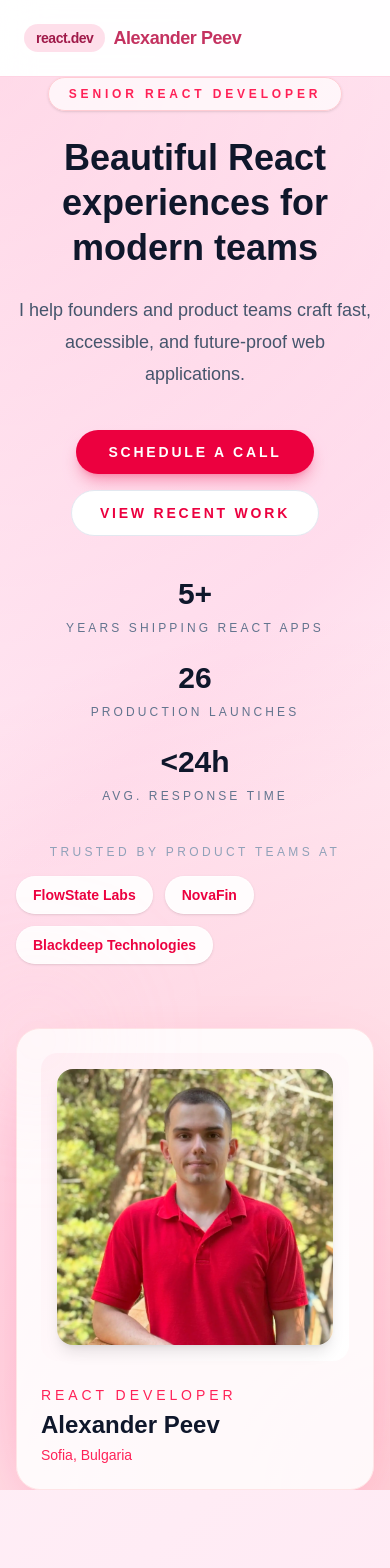
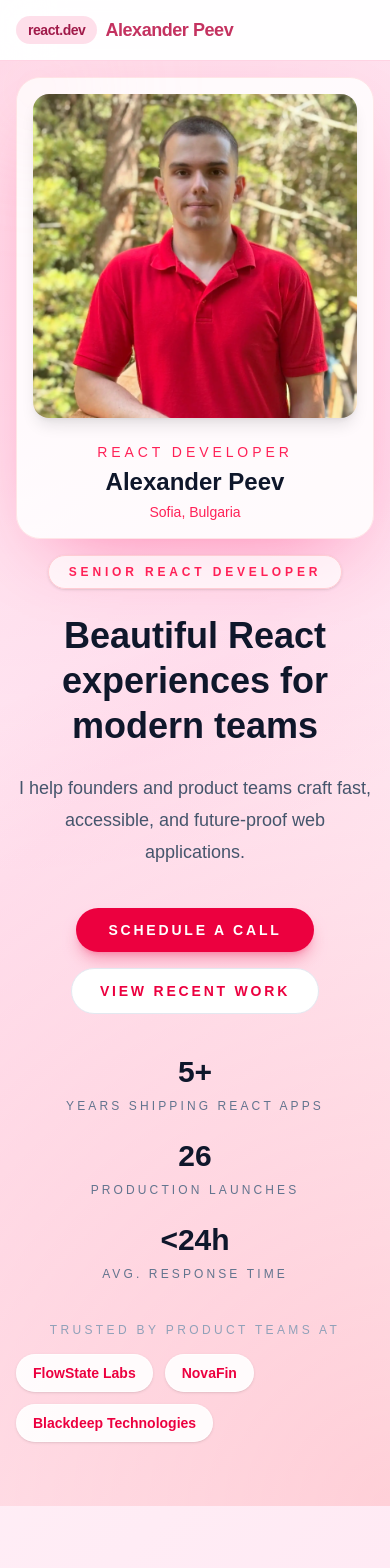
Before and after one commit to alexpeev9/MeetAlex-Portfolio-Site, a Next.js app: page / in a window 390 px wide. Shown: the top 1568 px of the page. Built offline with nearby package versions, Linux system fonts and the light colour scheme.

Commit message:
Fix spacings and mobile design

```diff
--- a/src/app/layout.tsx
+++ b/src/app/layout.tsx
@@ -1,6 +1,8 @@
 import { getCopy } from "@/lib/getCopy";
 import type { Metadata } from "next";
 import { Geist, Geist_Mono } from "next/font/google";
+import Footer from "../components/layout/Footer";
+import Header from "../components/layout/Header";
 import "./globals.css";
 
 const geistSans = Geist({
@@ -30,7 +32,20 @@ export default function RootLayout({
       <body
         className={`${geistSans.variable} ${geistMono.variable} antialiased`}
       >
-        {children}
+        <div
+          className="flex min-h-screen flex-col"
+          style={{
+            background: "var(--gradient-page)",
+            color: "var(--text-primary)",
+          }}
+        >
+          <Header />
+          {children}
+          <Footer
+            footer={copy.footer}
+            linkAriaLabel={copy.accessibility.projectLink}
+          />
+        </div>
       </body>
     </html>
   );
--- a/src/app/page.tsx
+++ b/src/app/page.tsx
@@ -2,8 +2,6 @@ import CvCertifications from "@/components/cv/CvCertifications";
 import CvEducation from "@/components/cv/CvEducation";
 import CvExperience from "@/components/cv/CvExperience";
 import CvProjects from "@/components/cv/CvProjects";
-import Footer from "@/components/layout/Footer";
-import Header from "@/components/layout/Header";
 import HeroSection from "@/components/sections/HeroSection";
 import { getCopy } from "@/lib/getCopy";
 
@@ -11,14 +9,7 @@ const cvCopy = getCopy();
 
 export default function CvPage() {
   return (
-    <div
-      className="flex min-h-screen flex-col"
-      style={{
-        background: "var(--gradient-page)",
-        color: "var(--text-primary)",
-      }}
-    >
-      <Header />
+    <>
       <HeroSection sectionId="hero" />
       <main className="flex flex-col gap-16 pb-24 pt-16 sm:gap-20">
         <CvProjects
@@ -67,10 +58,6 @@ export default function CvPage() {
         />
         <CvSalary sectionId="salary" salary={cvCopy.cv.salary} /> */}
       </main>
-      <Footer
-        footer={cvCopy.footer}
-        linkAriaLabel={cvCopy.accessibility.projectLink}
-      />
-    </div>
+    </>
   );
 }
--- a/src/components/cv/CvCertifications.tsx
+++ b/src/components/cv/CvCertifications.tsx
@@ -14,10 +14,7 @@ const CvCertifications = ({
   sectionId,
   className,
 }: CvCertificationsProps) => {
-  const sectionClassName = [
-    "mx-auto w-full max-w-6xl px-4 pt-12 sm:px-0 sm:pt-16",
-    className,
-  ]
+  const sectionClassName = ["mx-auto w-full max-w-6xl px-4 sm:px-0", className]
     .filter(Boolean)
     .join(" ");
 
--- a/src/components/cv/CvEducation.tsx
+++ b/src/components/cv/CvEducation.tsx
@@ -14,10 +14,7 @@ const CvEducation = ({
   sectionId,
   className,
 }: CvEducationProps) => {
-  const sectionClassName = [
-    "mx-auto w-full max-w-6xl px-4 pt-12 sm:px-0 sm:pt-16",
-    className,
-  ]
+  const sectionClassName = ["mx-auto w-full max-w-6xl px-4 sm:px-0", className]
     .filter(Boolean)
     .join(" ");
 
--- a/src/components/layout/Header.tsx
+++ b/src/components/layout/Header.tsx
@@ -5,13 +5,13 @@ const Header = () => {
   const navigation = copy.navigation;
   return (
     <header
-      className="sticky top-0 z-40 border-b backdrop-blur-lg"
+      className="sticky top-0 z-40 border-b backdrop-blur-xl transition-shadow duration-300"
       style={{
         background: "var(--surface-header)",
         borderColor: "var(--surface-header-border)",
       }}
     >
-      <div className="mx-auto flex w-full max-w-6xl items-center justify-between px-6 py-6 lg:px-12">
+      <div className="mx-auto flex w-full max-w-6xl items-center justify-between px-4 py-4 md:px-6 md:py-5 lg:px-12 lg:py-6">
         <a
           href="#hero"
           className="flex items-center gap-2 text-lg font-semibold tracking-tight text-(--text-accent) transition duration-300 hover:-translate-y-0.5 focus-visible:ring-2 focus-visible:ring-(--focus-ring) focus-visible:ring-offset-2 focus-visible:ring-offset-(--focus-ring-offset)"
--- a/src/components/sections/HeroSection.tsx
+++ b/src/components/sections/HeroSection.tsx
@@ -14,7 +14,7 @@ const HeroSection = ({ sectionId }: HeroSectionProps) => {
   return (
     <section
       id={sectionId}
-      className="relative isolate flex w-full items-center justify-center px-4 sm:px-6 lg:px-12"
+      className="relative isolate flex w-full items-center justify-center px-4 pb-16 sm:px-6 lg:px-12 pt-4 sm:pt-0"
       style={{
         minHeight: "calc(100vh - 5rem)",
         background:
@@ -22,8 +22,48 @@ const HeroSection = ({ sectionId }: HeroSectionProps) => {
         overflow: "hidden",
       }}
     >
-      <div className="hero-fade-in relative z-10 grid w-full max-w-6xl gap-16 lg:grid-cols-[1.1fr_0.9fr] lg:gap-20">
-        <div className="flex w-full flex-col gap-10 text-center lg:text-left">
+      <div className="relative z-10 grid w-full max-w-6xl gap-4 lg:grid-cols-[0.95fr_1.05fr] lg:gap-20">
+        <div className="hero-fade-in-delayed order-1 mx-auto w-full max-w-sm lg:order-2 lg:mx-0 lg:max-w-none">
+          <div className="relative overflow-hidden rounded-3xl border border-rose-100 bg-white/85 p-4 sm:p-6 shadow-[0_30px_80px_-35px_rgba(255,0,90,0.45)] backdrop-blur">
+            <div
+              className="rounded-2xl"
+              style={{
+                background:
+                  "linear-gradient(to bottom right, #fff0f5, #ffffff)",
+              }}
+            >
+              <Image
+                src={hero.imageSrc}
+                alt={hero.imageAlt}
+                width={1080}
+                height={1080}
+                className="h-auto w-full rounded-2xl shadow-lg"
+                priority
+              />
+            </div>
+            <div className="mt-6 flex flex-col gap-4">
+              <div className="flex flex-col gap-1 text-center lg:text-left">
+                <span className="text-sm font-medium uppercase tracking-[0.28em] text-rose-500">
+                  {cv.bio.title}
+                </span>
+                <span className="text-2xl font-semibold text-slate-900">
+                  {cv.bio.name}
+                </span>
+                <span className="text-sm font-medium text-rose-500">
+                  {cv.bio.location}
+                </span>
+              </div>
+            </div>
+          </div>
+          <div
+            className="pointer-events-none absolute -left-6 -top-8 h-24 w-24 rounded-full blur-3xl"
+            style={{
+              background:
+                "linear-gradient(to bottom right, rgba(255, 200, 210, 0.4), rgba(255, 220, 230, 0.1))",
+            }}
+          />
+        </div>
+        <div className="hero-fade-in order-2 flex w-full flex-col gap-10 text-center lg:order-1 lg:text-left">
           <div className="flex flex-col items-center gap-6 lg:items-start">
             <span className="inline-flex w-fit items-center gap-3 rounded-full border border-rose-200 bg-white/70 px-5 py-2 text-xs font-semibold uppercase tracking-[0.32em] text-rose-500 shadow-sm">
               {hero.eyebrow}
@@ -83,46 +123,6 @@ const HeroSection = ({ sectionId }: HeroSectionProps) => {
             </div>
           </div>
         </div>
-        <div className="hero-fade-in-delayed relative w-full flex-1">
-          <div className="relative overflow-hidden rounded-3xl border border-rose-100 bg-white/85 p-6 shadow-[0_30px_80px_-35px_rgba(255,0,90,0.45)] backdrop-blur">
-            <div
-              className="rounded-2xl p-4"
-              style={{
-                background:
-                  "linear-gradient(to bottom right, #fff0f5, #ffffff)",
-              }}
-            >
-              <Image
-                src={hero.imageSrc}
-                alt={hero.imageAlt}
-                width={1080}
-                height={1080}
-                className="h-auto w-full rounded-2xl shadow-lg"
-                priority
-              />
-            </div>
-            <div className="mt-6 flex flex-col gap-4">
-              <div className="flex flex-col gap-1">
-                <span className="text-sm font-medium uppercase tracking-[0.28em] text-rose-500">
-                  {cv.bio.title}
-                </span>
-                <span className="text-2xl font-semibold text-slate-900">
-                  {cv.bio.name}
-                </span>
-                <span className="text-sm font-medium text-rose-500">
-                  {cv.bio.location}
-                </span>
-              </div>
-            </div>
-          </div>
-          <div
-            className="absolute -left-6 -top-8 h-24 w-24 rounded-full blur-3xl"
-            style={{
-              background:
-                "linear-gradient(to bottom right, rgba(255, 200, 210, 0.4), rgba(255, 220, 230, 0.1))",
-            }}
-          />
-        </div>
       </div>
     </section>
   );
```
